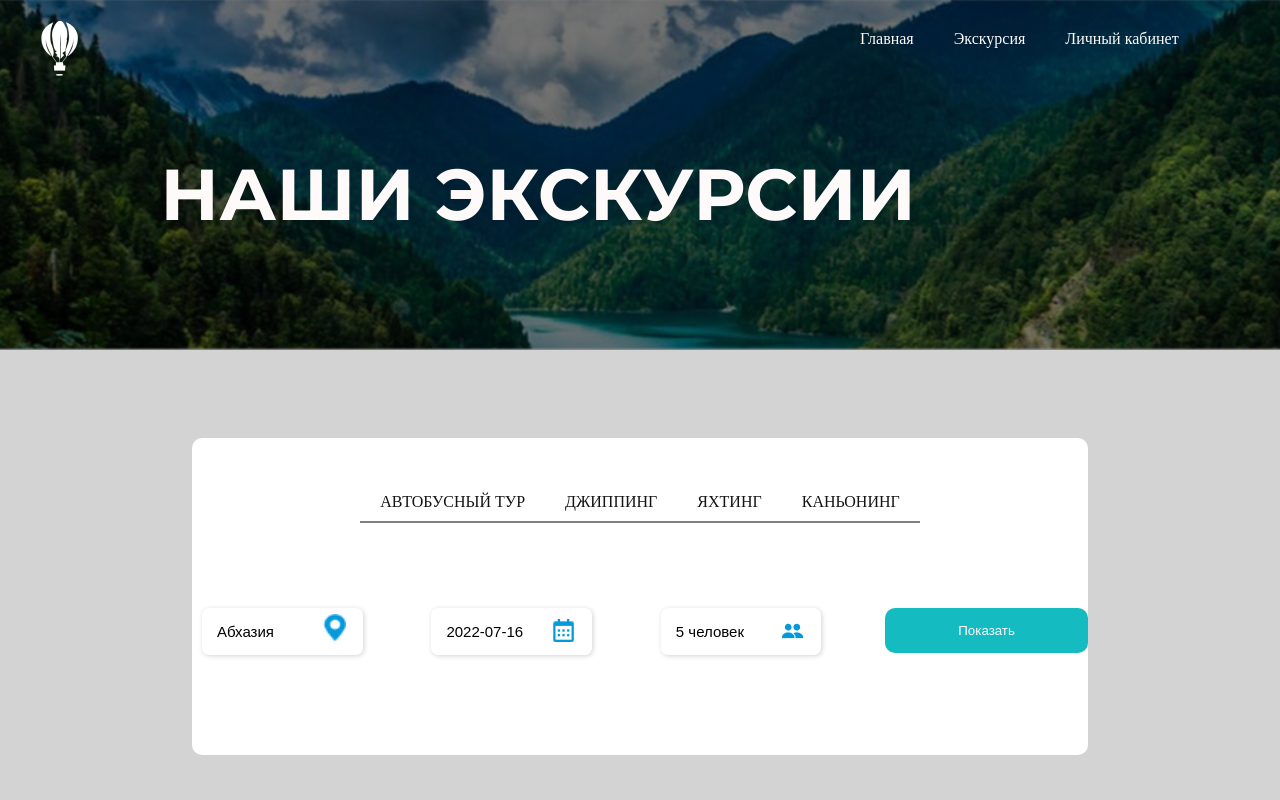
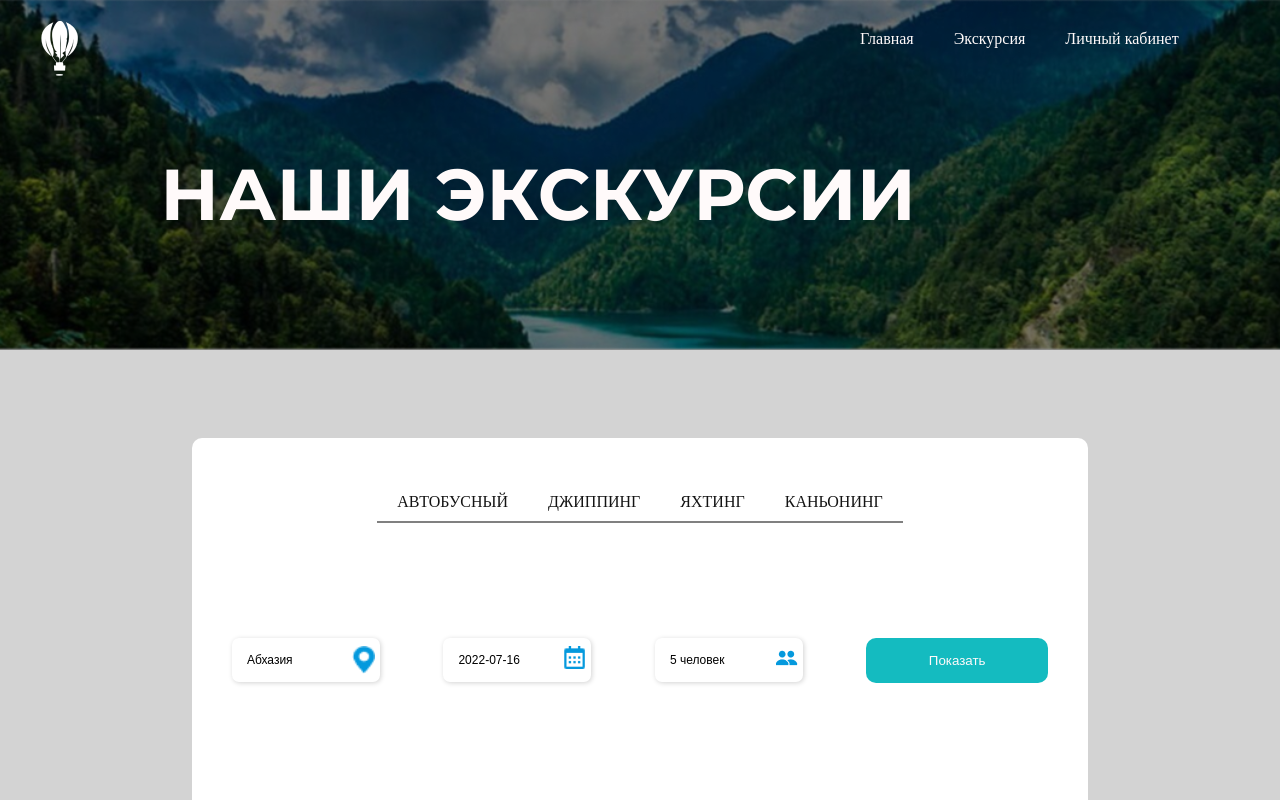
Before and after one commit to Shokhanasser1/Shokhanasser, a React (Create React App) app in the folder travel/: page /blog in a window 1280 px wide. Shown: the top 800 px of the page. Built offline with nearby package versions, Linux system fonts and the light colour scheme.

Commit message:
some debuging and media fixing

```diff
--- a/travel/src/components/AllComponents.jsx
+++ b/travel/src/components/AllComponents.jsx
@@ -2,7 +2,7 @@ import { useLocation, Route, Routes } from 'react-router-dom'
 import Navigation from "./Navigation"
 import About from "./About"
 import Blog from "./Blog"
-
+import Third from './Third-page'
 function AllComponents(props) {
     const location = useLocation()
     return (
@@ -13,6 +13,7 @@ function AllComponents(props) {
                     <Route path='/about' element={<About />} />
                 </Route>
                 <Route path="/blog/" element={<Blog />} />
+                <Route path="/third/" element={<Third />} />
             </Routes>
         </>
     )
--- a/travel/src/components/Blog/index.jsx
+++ b/travel/src/components/Blog/index.jsx
@@ -15,8 +15,8 @@ function Blog() {
                     <Item />
                </div>
                <div className="small-text">
-                    <span className="span">
-                         АВТОБУСНЫЙ ТУР
+                    <span className="span" id="span-1">
+                         АВТОБУСНЫЙ
                     </span>
                     <span className="span">
                          ДЖИППИНГ
--- a/travel/src/components/Blog/style.scss
+++ b/travel/src/components/Blog/style.scss
@@ -105,15 +105,26 @@
          img {
             width: 23px;
             position: relative;
-            top: 5px;
-            right: 50px;
+            top: -76px;
+            right: -160px;
+
+            @media screen and (min-width: 1020px) and (max-width: 1090px) {
+               position: relative;
+               top: -75px;
+               right: -120px;
+            }
+            // @media screen and (min-width: 600px) and (max-width: 770px) {
+            //    position: relative;
+            //    top: -75px;
+            //    right: -160px;
+            // }
          }
 
          button {
             margin-top: 10px;
             @extend %info-btn;
             border-radius: 10px;
-            margin-left: 5px;
+            margin: 40px;
             width: 233px;
          }
 
@@ -121,17 +132,22 @@
             width: 70%;
             border: none;
             border-radius: 7px;
-            margin: 10px;
+            margin: 40px;
             padding: 15px;
             background-color: white;
-            font-size: 15px;
+            font-size: 12px;
             font-weight: 400;
             box-shadow: 1px 1px 5px lightgray;
          }
-      }
-      @media screen and (min-width: 590px) and (max-width: 770px) {
-         font-size: 15px;
-         width: 90%;
+         @media screen and (min-width: 1020px) and (max-width: 1090px) {
+            font-size: 5px;
+            width: 100%;
+         }
+         @media screen and (min-width: 600px) and (max-width: 770px) {
+            width: 100%;
+            display: grid;
+            grid-template-columns: 1fr 1.5fr;
+         }
       }
    }
 
--- /dev/null
+++ b/travel/src/components/Third-page/index.jsx
@@ -0,0 +1,13 @@
+import React from 'react'
+
+function Third() {
+  return (
+    <div className='third-container'>
+    <p>
+      <button>Heloo</button>
+        Lorem ipsum dolor sit amet consectetur adipisicing elit. Architecto, nisi.
+        </p>
+        </div>
+  )
+}
+export default Third;
--- a/travel/src/components/common/Carousel/index.jsx
+++ b/travel/src/components/common/Carousel/index.jsx
@@ -2,6 +2,7 @@ import Carousel from "react-multi-carousel";
 import "react-multi-carousel/lib/styles.css";
 import './style.scss'
 import React from 'react'
+import { Link } from "react-router-dom";
 
 export default function BlogProductCarousel() {
     const responsive = {
@@ -82,6 +83,7 @@ export default function BlogProductCarousel() {
                         <h4 className="name--3">Конные прогулки</h4>
                         <small className="time-2">1,5 часов</small> <small className="price-2">1809 рублей</small>
                         <p className="info-2">Конные прогулки проходят в Лазурной долине. С долины открывается красивый вид на море, горы и лес. На всем пути следования экскурсии вас будут сопровождать опытные инструктора. Катание на лошадях или иппотерапия очень полезна для детей и взрослых...</p>
+
                         <button className="btn">Подробнее</button>
                     </div>
                     <div className="card-3">
--- a/travel/src/components/common/Carousel2/index.jsx
+++ b/travel/src/components/common/Carousel2/index.jsx
@@ -7,6 +7,7 @@ import "slick-carousel/slick/slick-theme.css"
 
 import firstImg from '../../../assets/images/Rectangle-26-1.png'
 import secondImg from '../../../assets/images/Rectangle-26-2.png'
+import { Link, useNavigate } from 'react-router-dom';
 
 function Arrow(props) {
     const { className, style, onClick } = props;
@@ -20,6 +21,12 @@ function Arrow(props) {
 }
 
 function CarouselComponent() {
+    const navigate = useNavigate()
+
+    const goToTeamsHash = () => {
+        navigate('/third')
+
+    }
     var settings = {
         dots: true,
         infinite: true,
@@ -87,6 +94,9 @@ function CarouselComponent() {
                         <div className="text-slides">
                             <b>Иван Иванов</b>
                             <br />
+                            <Link to={'/third'} onClick={goToTeamsHash} >
+                                <button>HHH</button>
+                            </Link>
                             <br />
                             <br />
                             <p>Lorem ipsum dolor sit, amet consectetur adipisicing elit. Neque, a architecto ducimus temporibus sequi aspernatur numquam, perferendis, deserunt laboriosam similique possimus beatae. Eum aliquam unde consequuntur consequatur? Repudiandae laboriosam perferendis rem quidem minima eveniet illum officiis unde! Molestias ducimus mollitia repellat amet beatae totam, iure commodi, architecto dignissimos, excepturi voluptatem!</p>
```
